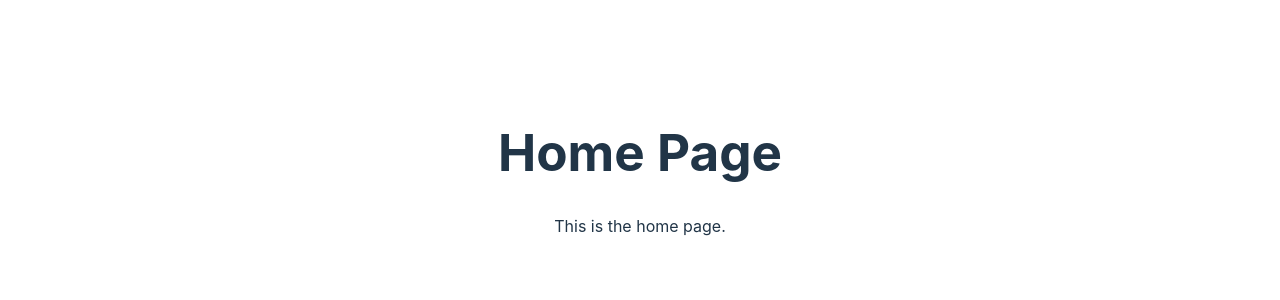
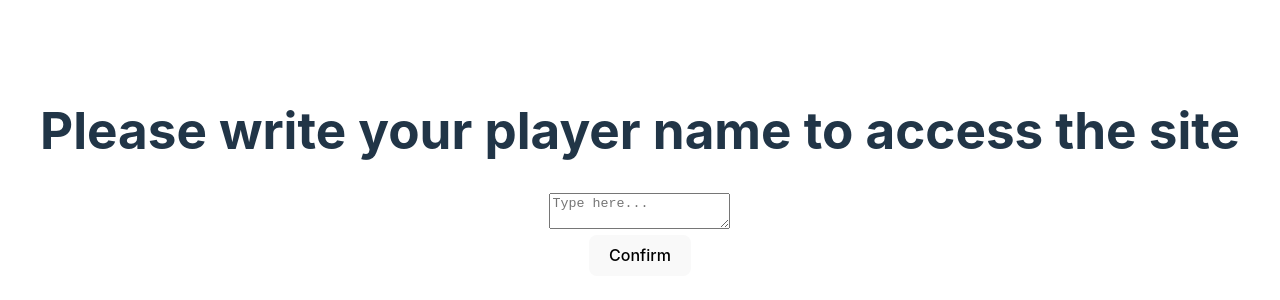
Before and after one commit to Claken/red-tetris, a React (Vite) app in the folder my-app/: page / in a window 1280 px wide. Shown: the part 228-528 px from the top of the page. Built offline with nearby package versions, Linux system fonts and the light colour scheme.

Commit message:
first step of the home page : type name. It is in progress

```diff
--- a/my-app/src/components/HomePage.tsx
+++ b/my-app/src/components/HomePage.tsx
@@ -1,10 +1,25 @@
+import React, { useState } from 'react';
+
 function HomePage() {
-  return (
-	<div>
-	  <h1>Home Page</h1>
-	  <p>This is the home page.</p>
-	</div>
-  );
+
+	const [text, setText] = useState('');
+
+	const handleChange = (event: React.ChangeEvent<HTMLTextAreaElement>) => {
+		setText(event.target.value);
+	  };
+
+	return (
+		<div>
+			<h1>Please write your player name to access the site</h1>
+			<textarea
+        		value={text}
+        		onChange={handleChange}
+       			placeholder="Type here..."
+      		/>
+			<div></div>
+			 <button onClick={() => {}}>Confirm</button>
+		</div>
+	);
 }
 
 export default HomePage;
```
